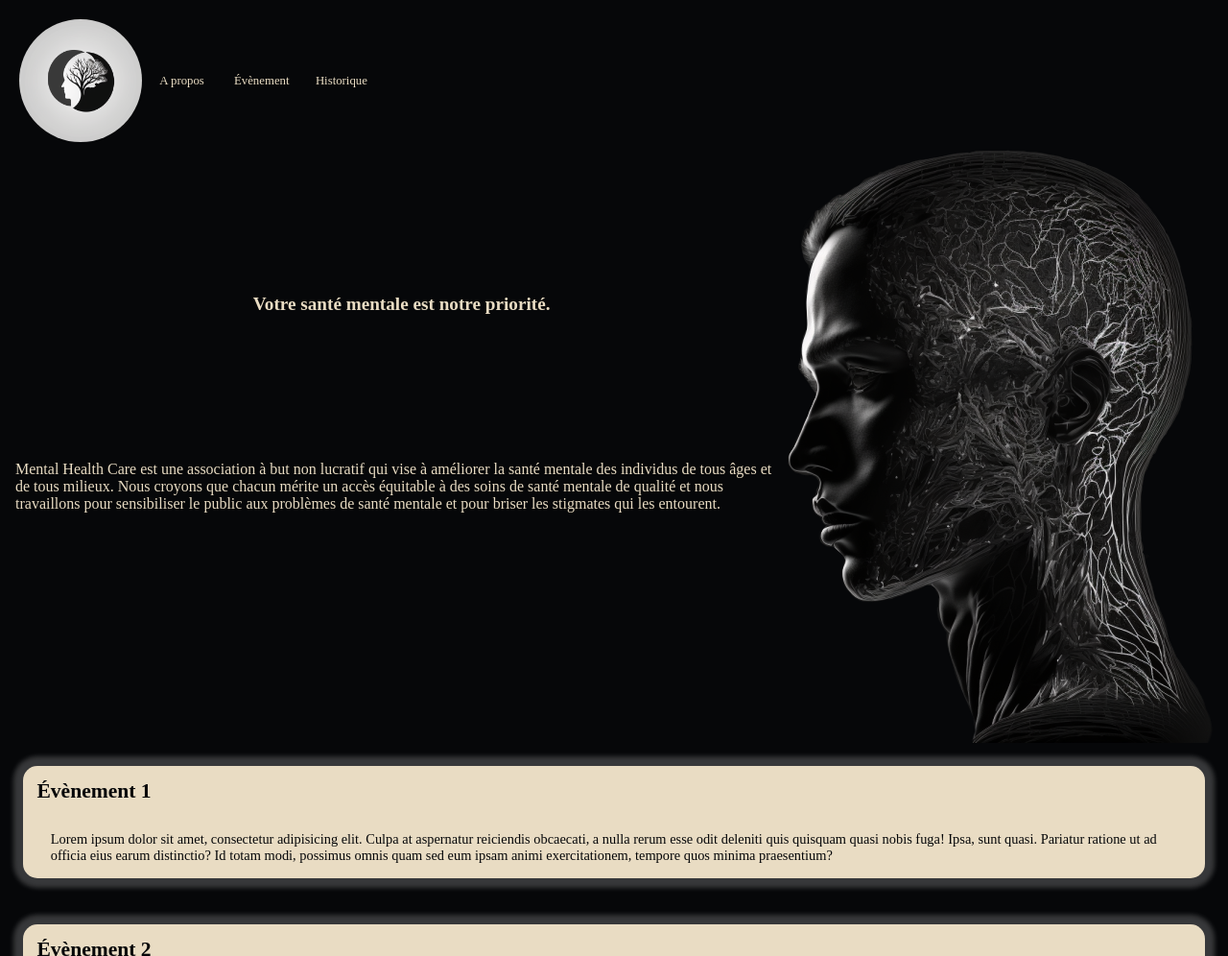
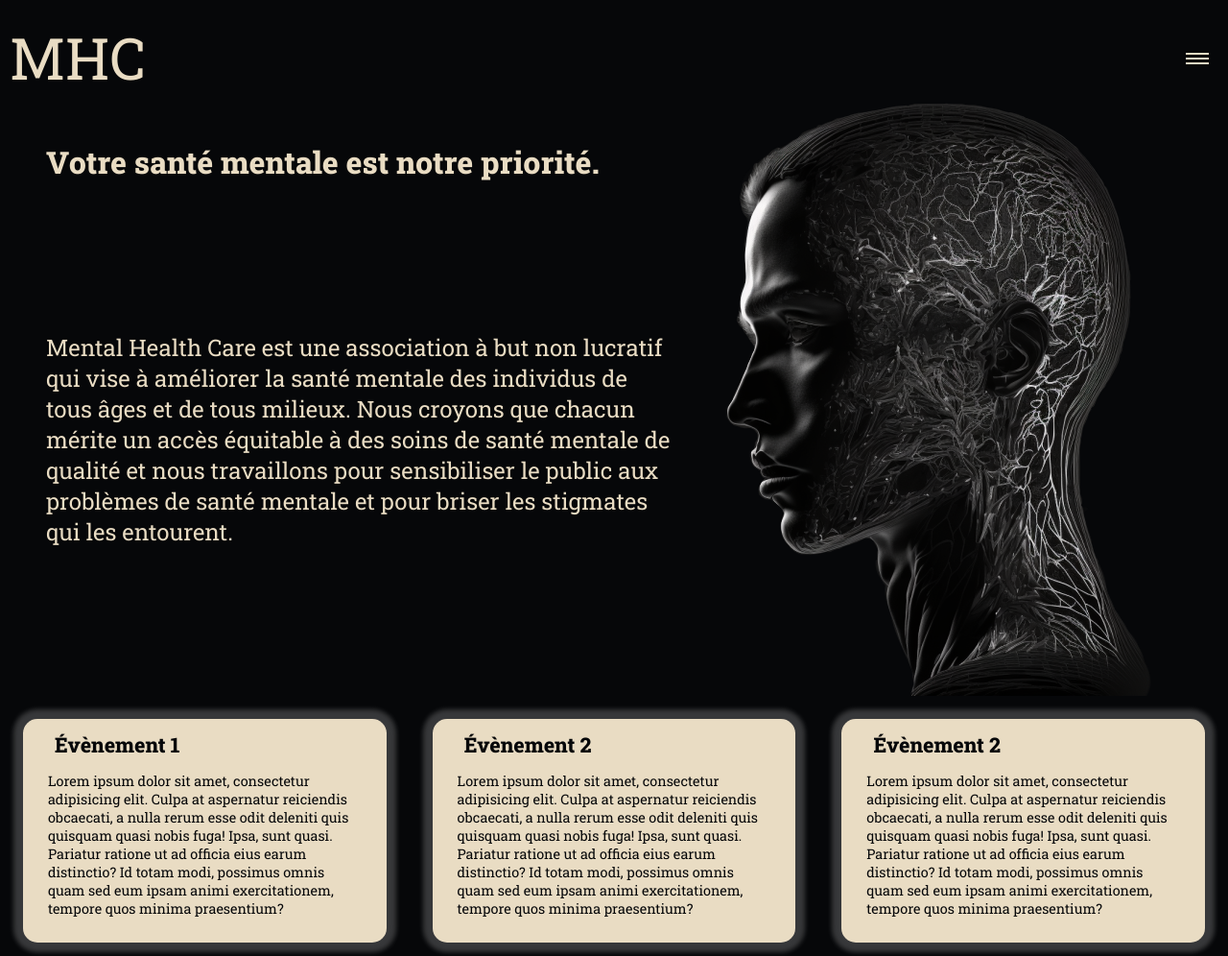
Before and after one commit to demacedius/MentalHealthCare, a plain HTML site: page index.html in a window 1280 px wide. Shown: the top 996 px of the page at 96% size. Drawn offline with Linux system fonts and the light colour scheme.

Commit message:
mobile test menu

```diff
--- a/index.html
+++ b/index.html
@@ -7,17 +7,19 @@
   <title>Metal Health Care</title>
   <link rel="stylesheet" href="style.css">
 </head>
+<body>
   <header>
+    <a href="#" class="logo">MHC</a>
+    <input class="side-menu" type="checkbox" id="side-menu">
+    <label class="hamb" for="side-menu"><span class="hamb-line"></span></label>
     <nav>
-    <img src="/logo_bw.png" alt="logo associaition">
       <ul>
-      <li>A propos</li>
-      <li>Évènement</li>
-      <li>Historique</li>
+        <li><a href="#">Évènement</a></li>
+        <li><a href="#">A propos</a></li>
+        <li><a href="#">Historique</a></li>
       </ul>
     </nav>
   </header>
-<body>
   <main>
     <section id="grid">
       <h1>Votre santé mentale est notre priorité.</h1>
@@ -47,7 +49,6 @@
       </article>
     </div>
   </main>
-</body>
   <footer>
     <div class="socialMedia">
       <h3>Réseaux Sociaux</h3>
@@ -66,4 +67,5 @@
       </ul>
     </div>
   </footer>
+</body>
 </html>
--- a/style.scss
+++ b/style.scss
@@ -3,69 +3,131 @@ $primary: #060709;
 $secondary: #E9DCC3;
 $font-size: 16px;
 $padding: 20px 0 20px 0;
+@import url('https://fonts.googleapis.com/css2?family=Roboto+Slab:wght@400;600;800&display=swap');
 
 *{
   margin: 0;
   padding: 0;
   box-sizing: border-box;
-}
+  font-family: 'Roboto Slab', serif;
 
-nav{
-  display: flex;
-
-  img{
-    margin-left: 20px;
-    height: 10%;
-    width: 10%;
-    border-radius: 50%;
+  a{
+    text-decoration: none;
   }
 
   ul{
-    display: grid;
-    grid-template-columns: repeat(3, 1fr);
-    align-items: center ;
-    justify-items: center;
     list-style: none;
+  }
+}
+
+header{
+  nav{
+    width: 100%;
+    height: 100%;
+    position: fixed;
+    background-color: $primary;
+    overflow: hidden;
+    max-height: 0;
+    top: 100px;
+    transition: max-height .5s ease-out;
+    a{
+      display: block;
+      padding: 30px;
+      color: $secondary;
+      :hover{
+        background-color: lighten($primary, 20%);
+      }
+    }
+  }
+  background-color: $primary;
+  position: sticky;
+  top: 0;
+  width: 100%;
+
+  .logo{
+    display: inline-block;
     color: $secondary;
-    font-size: .8em;
-    li{
-      padding: 1em;
+    font-size: 60px;
+    margin-left: 10px;
+  }
+  .hamb{
+    cursor: pointer;
+    float: right;
+    padding: 40px 20px;
+
+  }
+  .hamb-line{
+    background: $secondary;
+    display: block;
+    height: 2px;
+    position: relative;
+    width: 24px;
+
+    &::after,&::before{
+      background: $secondary;
+      content: '';
+      display: block;
+      height: 100%;
+      position: absolute;
+      transition: all .2s ease-out;
+      width: 100%;
+    }
+
+    &::before{
+      top: 5px;
+    }
+
+    &::after{
+      top: -5px;
+    }
+
+  }
+  .side-menu{
+    display: none;
+    &:checked ~ nav{
+      max-height: 100%;
+
+    }
+    &:checked ~ .hamb .hamb-line{
+      background: transparent;
+    }
+    &:checked ~ .hamb .hamb-line::before{
+      transform: rotate(-45deg);
+      top: 0;
+    }
+
+    &:checked ~ .hamb .hamb-line::after{
+      transform: rotate(45deg);
+      top: 0;
     }
   }
 
 }
+
 body{
   width: 100vw;
   height: 100vh;
   padding: $padding;
   background: $primary;
+  min-width: auto;
 
 
   main{
-    grid-template-columns: repeat(2,1fr);
-    grid-template-rows: repeat(2,1fr);
     color: $secondary;
     section{
-      display: grid;
-      grid-template-areas:
-       "h1 img"
-       "p img";
+      display: flex;
+      flex-direction: column;
     }
     img{
-      grid-area: img;
-      transform: scaleX(-1);
-      overflow: hidden;
+      display: none;
     }
-    p, h1{
-      padding: 2em 0 0 1em;
+    > p{
+      padding: 2em;
       margin: 0;
     }
     h1{
-      font-size: 1.2em;
-      display: grid;
-      align-items: center;
-      justify-items: center;
-      padding: 2em 0 0 1em;
+      padding: 1.5em 1.5em 0 1.5em;
+      font-size: 2em;
     }
     .event{
       display: flex;
@@ -84,7 +146,9 @@ body{
         font-size: .9em;
         padding: 1em;
         box-shadow: 0px 0px 5px 10px rgba(255, 255, 255, 0.2);
-
+        p{
+          padding: 1em;
+        }
       }
     }
   }
@@ -126,3 +190,70 @@ footer{
     }
   }
 }
+
+@media screen and (min-width:600px)  {
+  body{
+    main{
+      grid-template-columns: repeat(2, 1fr);
+      grid-template-rows: repeat(2, 1fr);
+      #grid{
+        p{
+          font-size: 1.5em;
+          font-weight: 400;
+          padding: 1.5em;
+        }
+      }
+      .event{
+        display: grid;
+        grid-template-columns: 1fr 1fr;
+        grid-template-rows: auto;
+        font-size: 1em;
+      }
+    }
+  }
+  footer{
+    .socialMedia{
+      font-size: 1em;
+    }
+    .navigation{
+      font-size: 1em;
+    }
+  }
+
+}
+
+@media screen and (min-width:925px) {
+  body{
+    main{
+      #grid{
+
+        display: grid;
+        grid-template-areas:
+        "h1 img"
+        "p img";
+
+        p{
+          padding: 2em;
+        }
+
+        img{
+          display: block;
+          grid-area: img;
+          transform: scaleX(-1);
+        }
+      }
+      .event{
+        grid-template-columns: repeat(3, 1fr);
+        font-size: 1em;
+        article{
+          padding: .8em;
+          h2{
+            padding-left: 1em;
+          }
+
+        }
+      }
+    }
+  }
+
+}
```
Also changed, not shown: style.css, 1 other file. Lines whose indentation alone changed are shown as unchanged.
